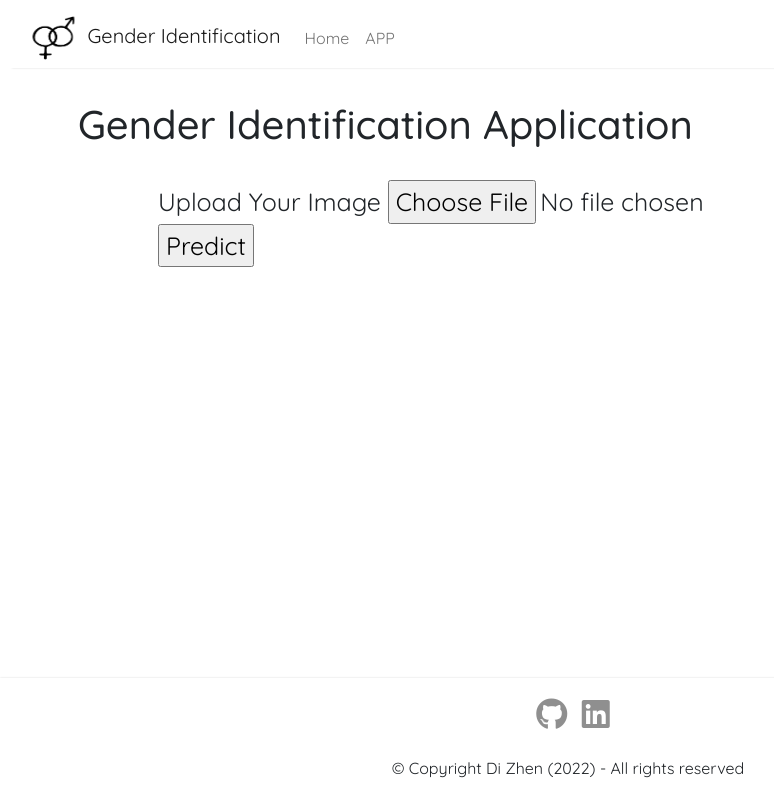
After one commit to JoKerDii/face-app, a Flask app: page /app/gender in a window 1280 px wide. The commit adds this page. Shown: the whole page, without its empty margins (72-846 px from the left). Run offline with Flask 2, Linux system fonts and the light colour scheme; parts of the project's set-up code (start-up, migrations or seed data) failed here and were passed over; some libraries are stand-ins or nearby versions.

Commit message:
integratede machine learning model

```diff
--- a/main/app/views.py
+++ b/main/app/views.py
@@ -1,5 +1,12 @@
 from flask import render_template, request
 from flask import redirect, url_for
+from PIL import Image
+import pickle
+from utils.classifier import *
+import os
+import cv2
+
+uploadFolder = "main/static/uploads"
 
 def home():
     return render_template("home.html")
@@ -9,3 +16,25 @@ def index():
 
 def app():
     return render_template("app.html")
+
+def getWidth(path):
+    img = Image.open(path)
+    size = img.size # width and height
+    ratio = size[0] / size[1]
+    width = 600 * ratio
+    return int(width)
+
+
+def gender():
+    if request.method == 'POST':
+        f = request.files['image']
+        filename = f.filename
+        path = os.path.join(uploadFolder, filename)
+        f.save(path)
+        width = getWidth(path)
+
+        # prediction
+        pipeline_model(path, filename = filename, color = 'bgr')
+        return render_template("gender.html", uploaded = True, img_name = filename, width = width)
+
+    return render_template("gender.html", uploaded = False, img_name = 'facemask.jpg', width = 600)
--- a/main/main.py
+++ b/main/main.py
@@ -6,6 +6,7 @@ app = Flask(__name__)
 app.add_url_rule('/home', 'home', views.home)
 app.add_url_rule('/', 'index', views.index)
 app.add_url_rule('/app', 'app', views.app)
+app.add_url_rule('/app/gender', 'gender', views.gender, methods = ['GET', 'POST'])
 
 
 if __name__ == "__main__":
--- /dev/null
+++ b/main/templates/gender.html
@@ -0,0 +1,32 @@
+{% extends 'home.html' %}
+
+{% block bodyblock %}
+    <div class="container home-title">
+        <br>
+        <h1>Gender Identification Application</h1>
+        <br>
+        <div class = 'container home-content'>
+            <form action="#" method="POST", enctype="multipart/form-data">
+                <label for="upload">Upload Your Image</label>
+                <input type="file" id="upload" name="image" required='true'>
+                <input type="submit" value="Predict">
+            </form>
+        </div>
+    </div>
+
+    {% if uploaded %}
+        <div class="container">
+            <div class="row">
+                <div class="col-md-6">
+                    <img src="{{ url_for('static', filename='uploads/')}}{{ img_name }}" alt="image_in" width="{{ width }}" height="600">
+                </div>
+                <div class="col-md-6">
+                    <img src="{{ url_for('static', filename='predicts/')}}{{ img_name }}" alt="image_out" width="{{ width }}" height="600">
+                </div>
+            </div>
+        </div>
+    {% endif %}
+
+
+
+{% endblock %}
--- a/main/templates/home.html
+++ b/main/templates/home.html
@@ -24,7 +24,7 @@
               <div class="collapse navbar-collapse" id="navbarNavAltMarkup">
                 <div class="navbar-nav">
                   <a class="nav-link" aria-current="page" href="{{ url_for('index') }}">Home</a>
-                  <a class="nav-link" href="{{ url_for('app') }}">APP</a>
+                  <a class="nav-link" href="{{ url_for('gender') }}">APP</a>
                 </div>
               </div>
             </div>
--- a/main/templates/index.html
+++ b/main/templates/index.html
@@ -12,7 +12,7 @@
     </div>
     <br>
     <div align = "center">
-        <a href="{{ url_for('app')}}" class = "button">
+        <a href="{{ url_for('gender')}}" class = "button">
             start
         </a>
     </div>
--- /dev/null
+++ b/main/utils/classifier.py
@@ -0,0 +1,65 @@
+
+from unicodedata import name
+import numpy as np
+import matplotlib.pyplot as plt
+from PIL import Image
+import pickle
+import cv2
+import os
+
+# assert os.path.exists('model/')
+# assert os.path.exists('static/')
+
+# load the models
+haar = cv2.CascadeClassifier('model/haarcascade_frontalface_default.xml')
+model_pca  = pickle.load(open('model/pca_50.pkl', 'rb'))
+mean  = pickle.load(open('model/mean_preprocess.pkl','rb'))
+model_svm  = pickle.load(open('model/model_svm_best.pkl','rb'))
+print('Four pickles are loaded')
+
+# settings
+gender_pre = ['Male','Female']
+font = cv2.FONT_HERSHEY_SIMPLEX
+
+# pipeline function
+def pipeline_model(path,filename, color='bgr'):
+    # read in image
+    img = np.array(Image.open(path))
+
+    if color == 'bgr': # convert to gray scale
+        gray = cv2.cvtColor(img,cv2.COLOR_BGR2GRAY)
+    else:
+        gray = cv2.cvtColor(img,cv2.COLOR_RGB2GRAY)
+
+    faces = haar.detectMultiScale(gray,1.5,3) # detect face
+    for x,y,w,h in faces:
+        cv2.rectangle(img,(x,y),(x+w,y+h),(255,255,0),2)
+        roi = gray[y:y+h,x:x+w] # crop image
+        roi = roi / 255.0 # normalization
+        if roi.shape[1] > 100: # resize
+            roi_resize = cv2.resize(roi,(100,100),cv2.INTER_AREA)  # shrink
+        else:
+            roi_resize = cv2.resize(roi,(100,100),cv2.INTER_CUBIC) # enlarge
+        roi_reshape = roi_resize.reshape(1,10000) # flatten
+
+        roi_mean = roi_reshape - mean
+        eigen_image = model_pca.transform(roi_mean) # get eigen image
+
+        results = model_svm.predict_proba(eigen_image)[0] # prediction
+        predict = results.argmax() # 0 or 1
+        score = results[predict] # accuracy
+
+        text = "%s : %0.2f"%(gender_pre[predict],score)
+        cv2.putText(img,text,(x,y),font,1,(255,255,0),2)
+
+    cv2.imwrite(f'main/static/predicts/{filename}', img)
+
+if __name__ == "__main__":
+    # test
+    assert os.path.exists('data/')
+    test_data_path = 'data/root_female.jpg'
+    color = 'bgr'
+    img = Image.open(test_data_path) # rgb
+    img = np.array(img)
+    pipeline_model(img, filename = "predicted_root.jpg", color = 'bgr')
+    # plt.imshow(img)
```
Also changed, not shown: main/images/root_female.jpg (added), main/static/predicts/root_female.jpg (added), main/static/uploads/facemask.jpg (added), main/static/uploads/root_female.jpg (added), main/utils/__init__.py (added), 5 other files.
